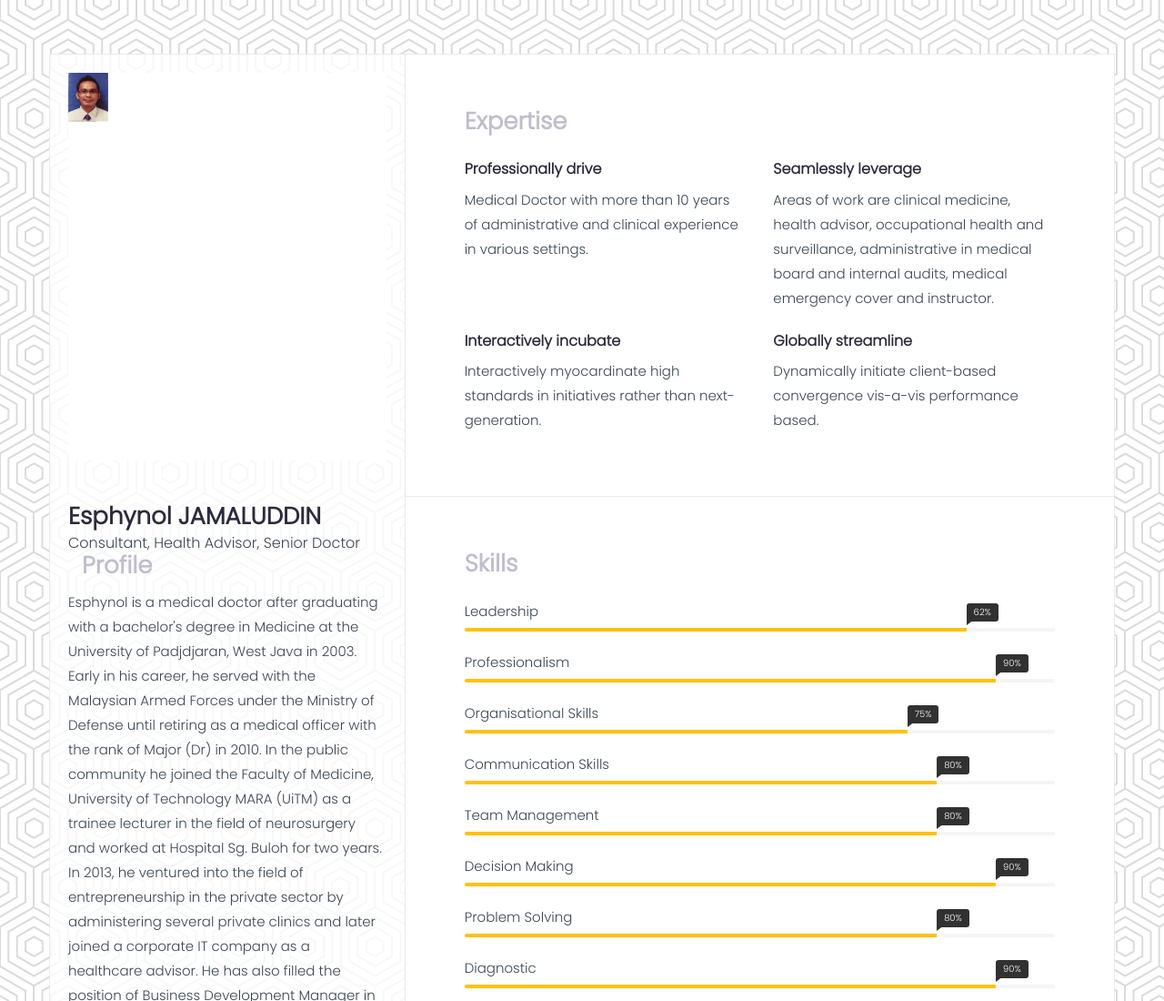
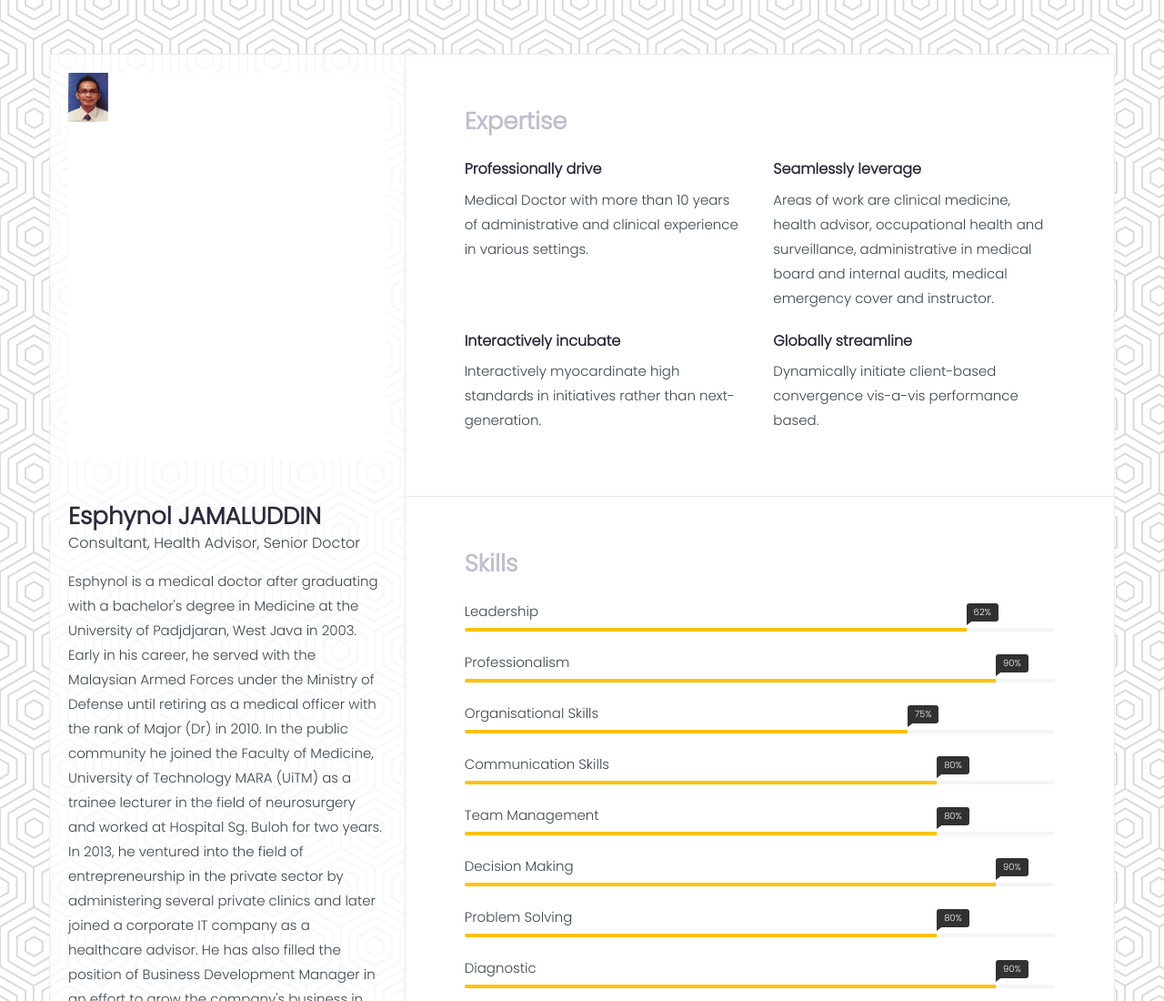
Before and after one commit to esphynol/esphynol.github.io, a plain HTML site: page index.html in a window 1280 px wide. Shown: the top 1100 px of the page at 91% size. Drawn offline with Linux system fonts and the light colour scheme.

Commit message:
Update index.html

```diff
--- a/index.html
+++ b/index.html
@@ -49,10 +49,7 @@
             <span class="lead">Consultant, Health Advisor, Senior Doctor</span>
                 <div class="container-fluid"></div>
                     <div class="col-md-12">
-                         <div class="section-title">
-
-     <h1>Profile</h1>
-                        </div>
+                         <div class="section-title"> </div>
                     </div>
      <div class="about-text">
         <p>Esphynol is a medical doctor after graduating with a bachelor's degree in Medicine at the University of Padjdjaran, West Java in 2003. Early in his career, he served with the Malaysian Armed Forces under the Ministry of Defense until retiring as a medical officer with the rank of Major (Dr) in 2010. In the public community he joined the Faculty of Medicine, University of Technology MARA (UiTM) as a trainee lecturer in the field of neurosurgery and worked at Hospital Sg. Buloh for two years. In 2013, he ventured into the field of entrepreneurship in the private sector by administering several private clinics and later joined a corporate IT company as a healthcare advisor. He has also filled the position of Business Development Manager in an effort to grow the company's business in the healthcare sector.</p>
```
